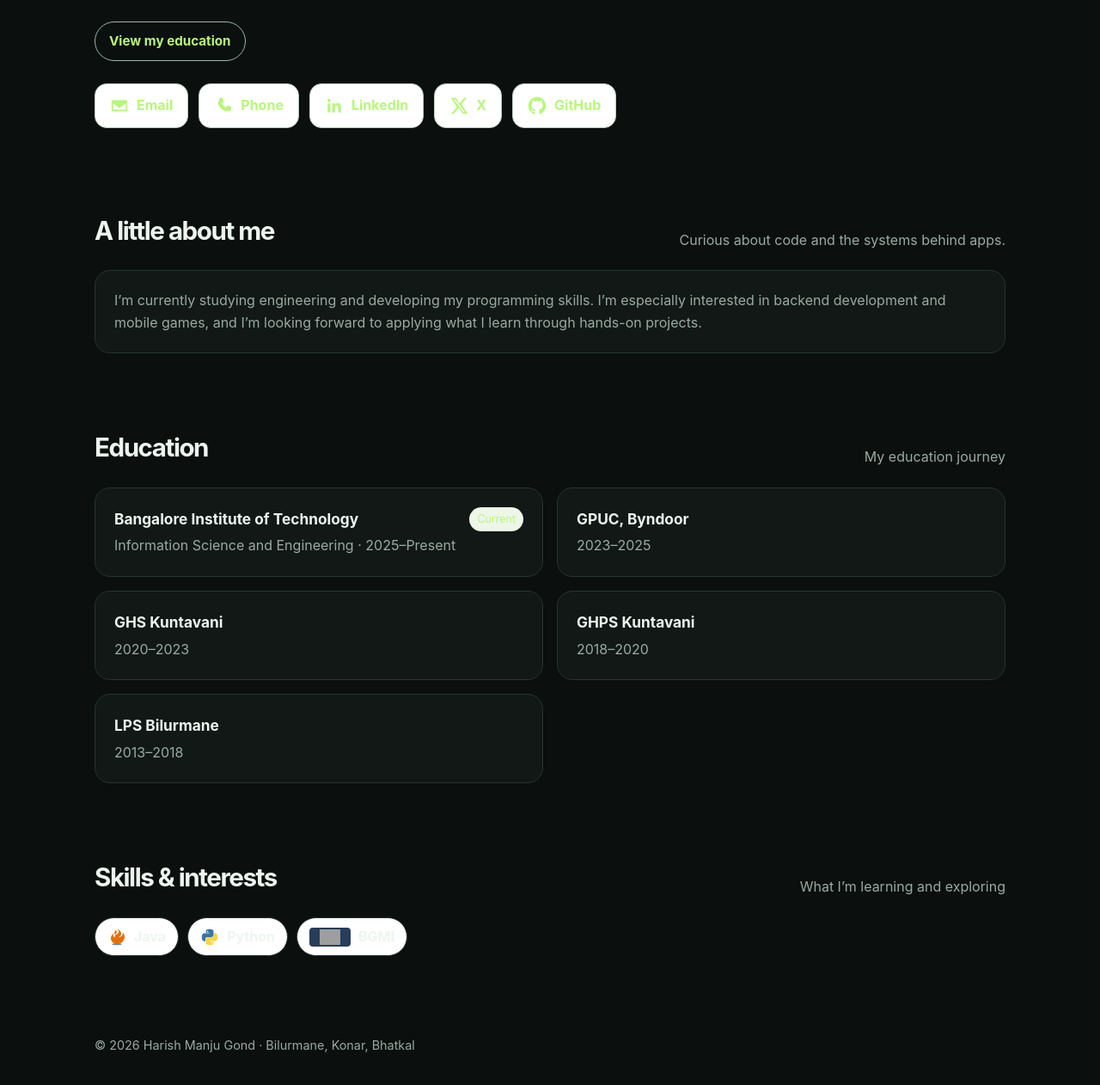
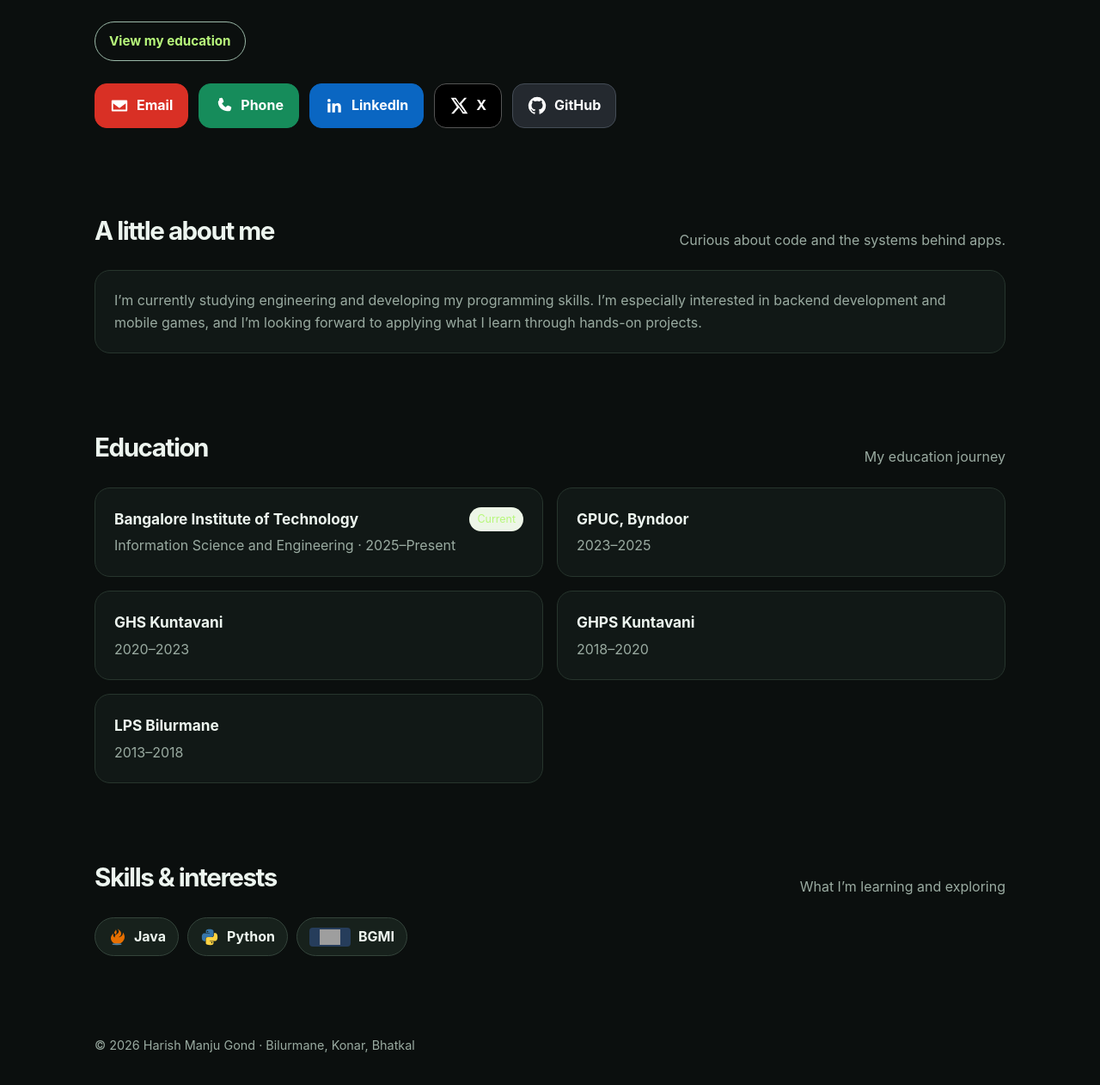
Before and after one commit to harishgond/harishgond.github.io, a plain HTML site: page index.html in a window 1280 px wide. Shown: the part 416-1678 px from the top of the page at 86% size. Drawn offline with Linux system fonts and the light colour scheme; grey boxes are pictures that could not be loaded.

```diff
--- a/index.html
+++ b/index.html
@@ -15,85 +15,189 @@
       --lime: #c8ffa0;
       --line: #27352d;
     }
-    * { box-sizing:border-box; }
-    body { margin:0; font-family:Inter, ui-sans-serif, system-ui, -apple-system, "Segoe UI", sans-serif; background:var(--paper); color:var(--ink); line-height:1.6; }
-    a { color:inherit; }
-    .wrap { width:min(1060px, calc(100% - 40px)); margin:auto; }
-    header { padding:20px 0; }
-    nav { display:flex; justify-content:flex-end; align-items:center; gap:20px; }
-    .navlinks { display:flex; gap:24px; color:var(--muted); font-size:.92rem; }
-    .navlinks a { text-decoration:none; }
-    .hero { padding:76px 0 68px; display:block; }
-    .eyebrow { display:inline-flex; align-items:center; gap:9px; color:var(--green); font-weight:700; font-size:.85rem; letter-spacing:.08em; text-transform:uppercase; }
-    .dot { width:9px; height:9px; border-radius:50%; background:#67a842; box-shadow:0 0 0 5px #e3f2d7; }
-    h1 { font-size:clamp(2.7rem, 7vw, 5.6rem); line-height:1.04; letter-spacing:-.065em; margin:18px 0 22px; white-space:nowrap; }
-    h1 span { color:var(--green); }
-    .intro { font-size:1.12rem; color:var(--muted); max-width:590px; margin:0 0 28px; }
-    .actions { display:flex; gap:12px; flex-wrap:wrap; }
-   .button { display:inline-block; padding:10px 16px; border-radius:999px; background:var(--green); color:white; text-decoration:none; font-weight:700; font-size:.95rem; }
-    .button.secondary { background:transparent; color:var(--green); border:1px solid #9bb9a8; }
-    section { padding:28px 0 58px; }
-    .section-head { display:flex; align-items:end; justify-content:space-between; gap:20px; margin-bottom:22px; }
-    h2 { font-size:1.85rem; letter-spacing:-.05em; margin:0; }
-    .section-head p { margin:0; color:var(--muted); }
-    .grid { display:grid; grid-template-columns:repeat(2, 1fr); gap:16px; }
-    .tile { background:#111816; border:1px solid var(--line); border-radius:18px; padding:22px; }
-    .tile h3 { margin:0 0 5px; font-size:1.08rem; }
-    .tile p { color:var(--muted); margin:0; }
-    .school { display:flex; justify-content:space-between; gap:15px; align-items:flex-start; }
-    .school .tag { color:var(--green); background:#edf6e7; padding:4px 9px; border-radius:999px; font-size:.78rem; white-space:nowrap; }
-    .skills { display:flex; flex-wrap:wrap; gap:10px; }
-    .chip { border:1px solid var(--line); border-radius:999px; padding:9px 14px; background:#fff; font-weight:650; }
-    .chip { display:inline-flex; align-items:center; gap:9px; }
-    .chip-icon { width:22px; height:22px; display:inline-grid; place-items:center; flex:none; }
-    .chip-icon svg { width:100%; height:100%; display:block; }
-    .bgmi-logo { width:48px; height:22px; object-fit:contain; padding:2px 4px; background:#263d5b; border-radius:4px; }
-    a.chip { color:inherit; text-decoration:none; cursor:pointer; }
-    a.chip:hover { border-color:#9bb9a8; background:#edf6e7; }
-    .bgmi-profile p { margin:3px 0 0; color:var(--muted); font-size:.9rem; }
-    footer { padding:34px 0 40px; color:var(--muted); font-size:.9rem; display:flex; flex-direction:column; gap:18px; }
-    .socials { display:flex; gap:12px; flex-wrap:wrap; }
-    .socials a { text-decoration:none; color:var(--green); font-weight:750; font-size:1rem; display:inline-flex; align-items:center; justify-content:center; gap:9px; padding:12px 17px; border:1px solid #b8d0bf; border-radius:14px; background:#fff; transition:transform .18s ease, background .18s ease, box-shadow .18s ease; }
-    .socials a:hover { background:#edf6e7; transform:translateY(-2px); box-shadow:0 5px 14px #173e361a; }
-    .hero-socials { margin-top:26px; }
-    .social-icon { width:22px; height:22px; display:inline-block; flex:none; }
-    @media (max-width:720px) { .hero { padding:50px 0 45px; } .grid { grid-template-columns:1fr; } .navlinks { gap:16px; font-size:.88rem; } .section-head { align-items:flex-start; flex-direction:column; gap:5px; } }
-    @media (max-width:430px) { .wrap { width:min(100% - 28px, 1060px); } h1 { font-size:clamp(2.1rem, 9vw, 2.7rem); letter-spacing:-.07em; } .navlinks { gap:12px; font-size:.8rem; } }
+
+    * { box-sizing: border-box; }
+
+    body {
+      margin: 0;
+      font-family: Inter, ui-sans-serif, system-ui, -apple-system, "Segoe UI", sans-serif;
+      background: var(--paper);
+      color: var(--ink);
+      line-height: 1.6;
+    }
+
+    a { color: inherit; }
+    .wrap { width: min(1060px, calc(100% - 40px)); margin: auto; }
+    header { padding: 20px 0; }
+    nav { display: flex; justify-content: flex-end; align-items: center; gap: 20px; }
+    .navlinks { display: flex; gap: 24px; color: var(--muted); font-size: .92rem; }
+    .navlinks a { text-decoration: none; }
+    .hero { padding: 76px 0 68px; display: block; }
+    .eyebrow { display: inline-flex; align-items: center; gap: 9px; color: var(--green); font-weight: 700; font-size: .85rem; letter-spacing: .08em; text-transform: uppercase; }
+    .dot { width: 9px; height: 9px; border-radius: 50%; background: #67a842; box-shadow: 0 0 0 5px #e3f2d7; }
+
+    h1 {
+      font-size: clamp(2.7rem, 7vw, 5.6rem);
+      line-height: 1.04;
+      letter-spacing: -.065em;
+      margin: 18px 0 22px;
+      white-space: nowrap;
+    }
+
+    h1 span { color: var(--green); }
+    .intro { font-size: 1.12rem; color: var(--muted); max-width: 590px; margin: 0 0 28px; }
+    .actions { display: flex; gap: 12px; flex-wrap: wrap; }
+    .button { display: inline-block; padding: 10px 16px; border-radius: 999px; background: var(--green); color: white; text-decoration: none; font-weight: 700; font-size: .95rem; }
+    .button.secondary { background: transparent; color: var(--green); border: 1px solid #9bb9a8; }
+    section { padding: 28px 0 58px; }
+    .section-head { display: flex; align-items: end; justify-content: space-between; gap: 20px; margin-bottom: 22px; }
+    h2 { font-size: 1.85rem; letter-spacing: -.05em; margin: 0; }
+    .section-head p { margin: 0; color: var(--muted); }
+    .grid { display: grid; grid-template-columns: repeat(2, 1fr); gap: 16px; }
+    .tile { background: #111816; border: 1px solid var(--line); border-radius: 18px; padding: 22px; }
+    .tile h3 { margin: 0 0 5px; font-size: 1.08rem; }
+    .tile p { color: var(--muted); margin: 0; }
+    .school { display: flex; justify-content: space-between; gap: 15px; align-items: flex-start; }
+    .school .tag { color: var(--green); background: #edf6e7; padding: 4px 9px; border-radius: 999px; font-size: .78rem; white-space: nowrap; }
+    .skills { display: flex; flex-wrap: wrap; gap: 10px; }
+
+    /* Skill chips */
+    .chip {
+      border: 1px solid #34443b;
+      border-radius: 999px;
+      padding: 9px 14px;
+      background: #17211c;
+      color: #edf5ef;
+      font-weight: 650;
+      display: inline-flex;
+      align-items: center;
+      gap: 9px;
+    }
+
+    .chip-icon { width: 22px; height: 22px; display: inline-grid; place-items: center; flex: none; }
+    .chip-icon svg { width: 100%; height: 100%; display: block; }
+    .bgmi-logo { width: 48px; height: 22px; object-fit: contain; padding: 2px 4px; background: #263d5b; border-radius: 4px; }
+    a.chip { color: #edf5ef; text-decoration: none; cursor: pointer; }
+    a.chip:hover, .chip:hover { border-color: #9bb9a8; background: #223129; }
+
+    .bgmi-profile p { margin: 3px 0 0; color: var(--muted); font-size: .9rem; }
+    footer { padding: 34px 0 40px; color: var(--muted); font-size: .9rem; display: flex; flex-direction: column; gap: 18px; }
+
+    /* Social links */
+    .socials { display: flex; gap: 12px; flex-wrap: wrap; }
+    .socials a {
+      text-decoration: none;
+      color: #fff;
+      font-weight: 750;
+      font-size: 1rem;
+      display: inline-flex;
+      align-items: center;
+      justify-content: center;
+      gap: 9px;
+      padding: 12px 17px;
+      border: 1px solid transparent;
+      border-radius: 14px;
+      transition: transform .18s ease, background .18s ease, box-shadow .18s ease;
+    }
+
+    .socials a:hover { transform: translateY(-2px); box-shadow: 0 5px 14px #0005; }
+    .socials a[href^="mailto:"] { background: #d93025; border-color: #d93025; }
+    .socials a[href^="mailto:"]:hover { background: #b3261e; }
+    .socials a[href^="tel:"] { background: #168c5b; border-color: #168c5b; }
+    .socials a[href^="tel:"]:hover { background: #117347; }
+    .socials a[href*="linkedin.com"] { background: #0a66c2; border-color: #0a66c2; }
+    .socials a[href*="linkedin.com"]:hover { background: #084f96; }
+    .socials a[href*="x.com"] { background: #000; border-color: #555; }
+    .socials a[href*="x.com"]:hover { background: #222; }
+    .socials a[href*="github.com"] { background: #24292f; border-color: #444c56; }
+    .socials a[href*="github.com"]:hover { background: #32383f; }
+
+    .hero-socials { margin-top: 26px; }
+    .social-icon { width: 22px; height: 22px; display: inline-block; flex: none; }
+
+    @media (max-width: 720px) {
+      .hero { padding: 50px 0 45px; }
+      .grid { grid-template-columns: 1fr; }
+      .navlinks { gap: 16px; font-size: .88rem; }
+      .section-head { align-items: flex-start; flex-direction: column; gap: 5px; }
+    }
+
+    @media (max-width: 430px) {
+      .wrap { width: min(100% - 28px, 1060px); }
+      h1 { font-size: clamp(2.1rem, 9vw, 2.7rem); letter-spacing: -.07em; }
+      .navlinks { gap: 12px; font-size: .8rem; }
+    }
   </style>
 </head>
 <body>
   <header class="wrap">
     <nav aria-label="Main navigation">
-      <div class="navlinks"><a href="#about">About</a><a href="#education">Education</a><a href="#skills">Skills</a></div>
+      <div class="navlinks">
+        <a href="#about">About</a>
+        <a href="#education">Education</a>
+        <a href="#skills">Skills</a>
+      </div>
     </nav>
   </header>
+
   <main>
     <div class="wrap hero" id="home">
       <div>
         <div class="eyebrow"><span class="dot"></span> Engineering student · Bengaluru</div>
         <h1>Harish Manju <span>Gond</span></h1>
         <p class="intro">I’m an engineering student at Bangalore Institute of Technology, learning Java and Python, and exploring backend development. I’m also interested in mobile games and how the technology behind them works.</p>
-        <div class="actions"><a class="button secondary" href="#education">View my education</a></div>
+        <div class="actions">
+          <a class="button secondary" href="#education">View my education</a>
+        </div>
+
         <div class="socials hero-socials" aria-label="Contact and social profiles">
-          <a href="mailto:harishgond0809@gmail.com" aria-label="Email Harish"><svg class="social-icon" viewBox="0 0 24 24" aria-hidden="true"><path fill="currentColor" d="M3 5h18a1 1 0 0 1 1 1v12a1 1 0 0 1-1 1H3a1 1 0 0 1-1-1V6a1 1 0 0 1 1-1Zm9 8.1L4.2 7h15.6L12 13.1ZM4 9v8h16V9l-8 6-8-6Z"/></svg>Email</a>
-          <a href="tel:+919148237341" aria-label="Call Harish"><svg class="social-icon" viewBox="0 0 24 24" aria-hidden="true"><path fill="currentColor" d="M6.6 2.8 9.2 2a1.5 1.5 0 0 1 1.8.9l1.2 3a1.5 1.5 0 0 1-.4 1.7L10 9.1a14.7 14.7 0 0 0 4.9 4.9l1.5-1.8a1.5 1.5 0 0 1 1.7-.4l3 1.2a1.5 1.5 0 0 1 .9 1.8l-.8 2.6a2 2 0 0 1-1.9 1.4C10.4 18.8 5.2 13.6 5.2 7a2 2 0 0 1 1.4-1.9Z"/></svg>Phone</a>
-      <a href="https://www.linkedin.com/in/harish-gond-8ba776384/?isSelfProfile=true&lipi=urn%3Ali%3Apage%3Ad_flagship3_profile_view_base%3BJ3eATEYbQWCEBQkE4DshLg%3D%3D" target="_blank" rel="noopener noreferrer" aria-label="LinkedIn"><svg class="social-icon" viewBox="0 0 24 24" aria-hidden="true"><path fill="currentColor" d="M20.45 20.45h-3.56v-5.57c0-1.33-.03-3.04-1.85-3.04-1.85 0-2.13 1.44-2.13 2.94v5.67H9.35V9h3.42v1.56h.05c.48-.9 1.64-1.85 3.38-1.85 3.61 0 4.28 2.37 4.28 5.45v6.29ZM5.34 7.43a2.06 2.06 0 1 1 0-4.12 2.06 2.06 0 0 1 0 4.12ZM7.12 20.45H3.56V9h3.56v11.45Z"/></svg>LinkedIn</a>
-      <a href="https://x.com/Harishgond0809" target="_blank" rel="noopener noreferrer" aria-label="X"><svg class="social-icon" viewBox="0 0 24 24" aria-hidden="true"><path fill="currentColor" d="M18.9 2H22l-6.78 7.75L23.2 22h-6.25l-4.9-7.62L5.38 22H2.25l7.25-8.29L1.8 2h6.4l4.43 6.96L18.9 2Zm-1.1 18h1.73L7.26 3.9H5.4L17.8 20Z"/></svg>X</a>
-      <a href="https://github.com/harishgond" target="_blank" rel="noopener noreferrer" aria-label="GitHub"><svg class="social-icon" viewBox="0 0 24 24" aria-hidden="true"><path fill="currentColor" d="M12 .9a11.1 11.1 0 0 0-3.51 21.63c.56.1.76-.24.76-.54v-2.08c-3.1.68-3.76-1.32-3.76-1.32-.5-1.3-1.24-1.65-1.24-1.65-1.02-.7.08-.69.08-.69 1.13.08 1.73 1.16 1.73 1.16 1 1.72 2.62 1.22 3.26.93.1-.72.39-1.22.71-1.5-2.48-.28-5.09-1.24-5.09-5.53 0-1.22.44-2.21 1.16-2.99-.12-.28-.5-1.42.11-2.95 0 0 .95-.3 3.05 1.14a10.6 10.6 0 0 1 5.55 0c2.1-1.43 3.04-1.14 3.04-1.14.61 1.53.23 2.67.12 2.95.72.78 1.15 1.77 1.15 2.99 0 4.3-2.61 5.25-5.1 5.52.4.35.75 1.03.75 2.08v3.08c0 .3.2.65.77.54A11.1 11.1 0 0 0 12 .9Z"/></svg>GitHub</a>
-
+          <a href="mailto:harishgond0809@gmail.com" aria-label="Email Harish">
+            <svg class="social-icon" viewBox="0 0 24 24" aria-hidden="true"><path fill="currentColor" d="M3 5h18a1 1 0 0 1 1 1v12a1 1 0 0 1-1 1H3a1 1 0 0 1-1-1V6a1 1 0 0 1 1-1Zm9 8.1L4.2 7h15.6L12 13.1ZM4 9v8h16V9l-8 6-8-6Z"/></svg>
+            Email
+          </a>
+          <a href="tel:+919148237341" aria-label="Call Harish">
+            <svg class="social-icon" viewBox="0 0 24 24" aria-hidden="true"><path fill="currentColor" d="M6.6 2.8 9.2 2a1.5 1.5 0 0 1 1.8.9l1.2 3a1.5 1.5 0 0 1-.4 1.7L10 9.1a14.7 14.7 0 0 0 4.9 4.9l1.5-1.8a1.5 1.5 0 0 1 1.7-.4l3 1.2a1.5 1.5 0 0 1 .9 1.8l-.8 2.6a2 2 0 0 1-1.9 1.4C10.4 18.8 5.2 13.6 5.2 7a2 2 0 0 1 1.4-1.9Z"/></svg>
+            Phone
+          </a>
+          <a href="https://www.linkedin.com/in/harish-gond-8ba776384/?isSelfProfile=true&amp;lipi=urn%3Ali%3Apage%3Ad_flagship3_profile_view_base%3BJ3eATEYbQWCEBQkE4DshLg%3D%3D" target="_blank" rel="noopener noreferrer" aria-label="LinkedIn">
+            <svg class="social-icon" viewBox="0 0 24 24" aria-hidden="true"><path fill="currentColor" d="M20.45 20.45h-3.56v-5.57c0-1.33-.03-3.04-1.85-3.04-1.85 0-2.13 1.44-2.13 2.94v5.67H9.35V9h3.42v1.56h.05c.48-.9 1.64-1.85 3.38-1.85 3.61 0 4.28 2.37 4.28 5.45v6.29ZM5.34 7.43a2.06 2.06 0 1 1 0-4.12 2.06 2.06 0 0 1 0 4.12ZM7.12 20.45H3.56V9h3.56v11.45Z"/></svg>
+            LinkedIn
+          </a>
+          <a href="https://x.com/Harishgond0809" target="_blank" rel="noopener noreferrer" aria-label="X">
+            <svg class="social-icon" viewBox="0 0 24 24" aria-hidden="true"><path fill="currentColor" d="M18.9 2H22l-6.78 7.75L23.2 22h-6.25l-4.9-7.62L5.38 22H2.25l7.25-8.29L1.8 2h6.4l4.43 6.96L18.9 2Zm-1.1 18h1.73L7.26 3.9H5.4L17.8 20Z"/></svg>
+            X
+          </a>
+          <a href="https://github.com/harishgond" target="_blank" rel="noopener noreferrer" aria-label="GitHub">
+            <svg class="social-icon" viewBox="0 0 24 24" aria-hidden="true"><path fill="currentColor" d="M12 .9a11.1 11.1 0 0 0-3.51 21.63c.56.1.76-.24.76-.54v-2.08c-3.1.68-3.76-1.32-3.76-1.32-.5-1.3-1.24-1.65-1.24-1.65-1.02-.7.08-.69.08-.69 1.13.08 1.73 1.16 1.73 1.16 1 1.72 2.62 1.22 3.26.93.1-.72.39-1.22.71-1.5-2.48-.28-5.09-1.24-5.09-5.53 0-1.22.44-2.21 1.16-2.99-.12-.28-.5-1.42.11-2.95 0 0 .95-.3 3.05 1.14a10.6 10.6 0 0 1 5.55 0c2.1-1.43 3.04-1.14 3.04-1.14.61 1.53.23 2.67.12 2.95.72.78 1.15 1.77 1.15 2.99 0 4.3-2.61 5.25-5.1 5.52.4.35.75 1.03.75 2.08v3.08c0 .3.2.65.77.54A11.1 11.1 0 0 0 12 .9Z"/></svg>
+            GitHub
+          </a>
         </div>
       </div>
     </div>
 
     <section class="wrap" id="about">
-      <div class="section-head"><h2>A little about me</h2><p>Curious about code and the systems behind apps.</p></div>
-      <div class="tile"><p>I’m currently studying engineering and developing my programming skills. I’m especially interested in backend development and mobile games, and I’m looking forward to applying what I learn through hands-on projects.</p></div>
+      <div class="section-head">
+        <h2>A little about me</h2>
+        <p>Curious about code and the systems behind apps.</p>
+      </div>
+      <div class="tile">
+        <p>I’m currently studying engineering and developing my programming skills. I’m especially interested in backend development and mobile games, and I’m looking forward to applying what I learn through hands-on projects.</p>
+      </div>
     </section>
 
     <section class="wrap" id="education">
-      <div class="section-head"><h2>Education</h2><p>My education journey</p></div>
+      <div class="section-head">
+        <h2>Education</h2>
+        <p>My education journey</p>
+      </div>
       <div class="grid">
-        <article class="tile school"><div><h3>Bangalore Institute of Technology</h3><p>Information Science and Engineering · 2025–Present</p></div><span class="tag">Current</span></article>
+        <article class="tile school">
+          <div>
+            <h3>Bangalore Institute of Technology</h3>
+            <p>Information Science and Engineering · 2025–Present</p>
+          </div>
+          <span class="tag">Current</span>
+        </article>
         <article class="tile"><h3>GPUC, Byndoor</h3><p>2023–2025</p></article>
         <article class="tile"><h3>GHS Kuntavani</h3><p>2020–2023</p></article>
         <article class="tile"><h3>GHPS Kuntavani</h3><p>2018–2020</p></article>
@@ -102,17 +206,39 @@
     </section>
 
     <section class="wrap" id="skills">
-      <div class="section-head"><h2>Skills & interests</h2><p>What I’m learning and exploring</p></div>
+      <div class="section-head">
+        <h2>Skills &amp; interests</h2>
+        <p>What I’m learning and exploring</p>
+      </div>
       <div class="skills">
-        <span class="chip"><span class="chip-icon" aria-hidden="true"><svg viewBox="0 0 24 24"><path fill="#e76f00" d="M10.3 1.2c1.6 2.3-1.5 3.4-1.5 5.3 0 1.2 1.2 1.7 2.2 2.6 1.3-1.4 3.4-2.2 3.4-4.3 0-1.2-.8-2.2-1.6-3.1 3.3 1.3 5.3 4.2 4.6 7-.4 1.6-1.7 2.6-3.3 3.5 3.7-.6 5.9-3 5.5-6.2 3.7 4.3 2.5 10-1.5 12.8-3.7 2.6-9.6 2.1-12.2-1.2-2.6-3.3-1.7-7.2 1.6-10.2-.4 2.5.2 4.4 1.8 5.2-.2-2.9 2.5-4.6 2.4-6.8-.1-1.8-.8-3.2-1.4-4.6z"/><ellipse cx="12" cy="21" rx="6" ry="1" fill="#5382a1"/></svg></span>Java</span>
-        <span class="chip"><span class="chip-icon" aria-hidden="true"><svg viewBox="0 0 24 24"><path fill="#3776ab" d="M11.9 2c-5 0-4.7 2.2-4.7 2.2v2.3h4.8v.7H5.3S2 6.8 2 12.1s2.9 5.1 2.9 5.1h1.7v-2.4s-.1-2.9 2.8-2.9h4.8s2.7 0 2.7-2.6V4.7S17.3 2 11.9 2zm-2.6 2.1a.9.9 0 1 1 0 1.8.9.9 0 0 1 0-1.8z"/><path fill="#ffd343" d="M12.1 22c5 0 4.7-2.2 4.7-2.2v-2.3H12v-.7h6.7s3.3.4 3.3-4.9-2.9-5.1-2.9-5.1h-1.7v2.4s.1 2.9-2.8 2.9H9.8s-2.7 0-2.7 2.6v4.6S6.7 22 12.1 22zm2.6-2.1a.9.9 0 1 1 0-1.8.9.9 0 0 1 0 1.8z"/></svg></span>Python</span>
-        <a class="chip" href="bgmi-profile.jpg" target="_blank" rel="noopener noreferrer" aria-label="Open my BGMI profile photo"><img class="bgmi-logo" src="https://assets.krafton.in/files/bgmi-logo-white.svg" alt="" loading="lazy">BGMI</a>
+        <span class="chip">
+          <span class="chip-icon" aria-hidden="true">
+            <svg viewBox="0 0 24 24">
+              <path fill="#e76f00" d="M10.3 1.2c1.6 2.3-1.5 3.4-1.5 5.3 0 1.2 1.2 1.7 2.2 2.6 1.3-1.4 3.4-2.2 3.4-4.3 0-1.2-.8-2.2-1.6-3.1 3.3 1.3 5.3 4.2 4.6 7-.4 1.6-1.7 2.6-3.3 3.5 3.7-.6 5.9-3 5.5-6.2 3.7 4.3 2.5 10-1.5 12.8-3.7 2.6-9.6 2.1-12.2-1.2-2.6-3.3-1.7-7.2 1.6-10.2-.4 2.5.2 4.4 1.8 5.2-.2-2.9 2.5-4.6 2.4-6.8-.1-1.8-.8-3.2-1.4-4.6z"/>
+              <ellipse cx="12" cy="21" rx="6" ry="1" fill="#5382a1"/>
+            </svg>
+          </span>
+          Java
+        </span>
+        <span class="chip">
+          <span class="chip-icon" aria-hidden="true">
+            <svg viewBox="0 0 24 24">
+              <path fill="#3776ab" d="M11.9 2c-5 0-4.7 2.2-4.7 2.2v2.3h4.8v.7H5.3S2 6.8 2 12.1s2.9 5.1 2.9 5.1h1.7v-2.4s-.1-2.9 2.8-2.9h4.8s2.7 0 2.7-2.6V4.7S17.3 2 11.9 2zm-2.6 2.1a.9.9 0 1 1 0 1.8.9.9 0 0 1 0-1.8z"/>
+              <path fill="#ffd343" d="M12.1 22c5 0 4.7-2.2 4.7-2.2v-2.3H12v-.7h6.7s3.3.4 3.3-4.9-2.9-5.1-2.9-5.1h-1.7v2.4s.1 2.9-2.8 2.9H9.8s-2.7 0-2.7 2.6v4.6S6.7 22 12.1 22zm2.6-2.1a.9.9 0 1 1 0-1.8.9.9 0 0 1 0 1.8z"/>
+            </svg>
+          </span>
+          Python
+        </span>
+        <a class="chip" href="bgmi-profile.jpg" target="_blank" rel="noopener noreferrer" aria-label="Open my BGMI profile photo">
+          <img class="bgmi-logo" src="https://assets.krafton.in/files/bgmi-logo-white.svg" alt="" loading="lazy">
+          BGMI
+        </a>
       </div>
     </section>
   </main>
+
   <footer class="wrap">
     <span>© 2026 Harish Manju Gond · Bilurmane, Konar, Bhatkal</span>
-
   </footer>
 </body>
 </html>
```
Lines whose indentation alone changed are shown as unchanged.
